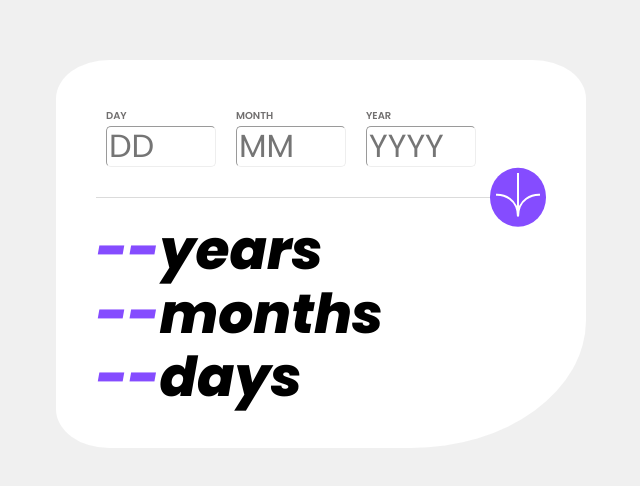
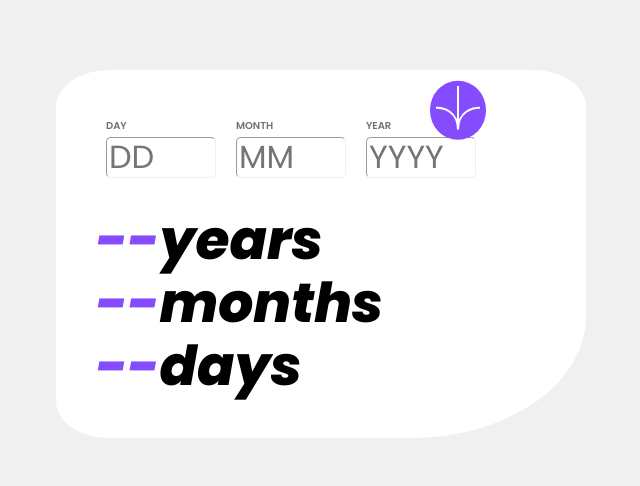
Before and after one commit to GgonzaloCaceres/AgeCalculator, a React (Vite) app: page / in a window 1280 px wide. Shown: the part 146-632 px from the top of the page, without its empty margins (319-959 px from the left). Built offline with nearby package versions, Linux system fonts and the light colour scheme.

Commit message:
Fix - Fixes de estilos y estructuras de componentes

```diff
--- a/src/components/AgeCounter/AgeCounter.jsx
+++ b/src/components/AgeCounter/AgeCounter.jsx
@@ -7,11 +7,6 @@ const AgeCounter = () => {
     <div className={styles.AgeCounter}>
       <main>
         <InputsArea> </InputsArea>
-        <section className={styles.button}>
-          <div>
-            <img src="./icon-arrow.svg"></img>
-          </div>
-        </section>
         <CountersArea></CountersArea>
       </main>
     </div>
--- a/src/components/AgeCounter/AgeCounter.module.css
+++ b/src/components/AgeCounter/AgeCounter.module.css
@@ -14,22 +14,3 @@
   background-color: var(--White);
   border-radius: 10% 10% 33% 10%;
 }
-.button {
-  display: flex;
-  justify-content: flex-end;
-  border-top: 10px;
-  border-bottom: 1px solid var(--Light-grey);
-}
-
-.button div {
-  position: absolute;
-  transform: translateY(-50%);
-  padding: 5px;
-  background-color: var(--primary-purple);
-  border-radius: 50%;
-}
-
-.button div:hover {
-  background-color: var(--Off-black);
-  cursor: pointer;
-}
--- a/src/components/DateInput/DateInput.jsx
+++ b/src/components/DateInput/DateInput.jsx
@@ -22,7 +22,7 @@ const DateInput = ({ type }) => {
   return (
     <div className={style.inputCombo}>
       <label htmlFor="dateImport">{Label}</label>
-      <input id="dateImport" placeholder={PlaceHolder}></input>
+      <input id="dateImport" type="number" placeholder={PlaceHolder}></input>
       <span></span>
     </div>
   )
--- a/src/components/InputsArea/InputsArea.jsx
+++ b/src/components/InputsArea/InputsArea.jsx
@@ -2,10 +2,15 @@ import DateInput from '../DateInput/DateInput'
 import style from './InputsArea.module.css'
 
 const InputsArea = () => (
-  <div className={style.InputsArea}>
+  <form className={style.InputsArea}>
     <DateInput type="Day"></DateInput>
     <DateInput type="Month"></DateInput>
     <DateInput type="Year"></DateInput>
-  </div>
+    <section className={style.button}>
+      <button type="submit">
+        <img src="./icon-arrow.svg"></img>
+      </button>
+    </section>
+  </form>
 )
 export default InputsArea
--- a/src/components/InputsArea/InputsArea.module.css
+++ b/src/components/InputsArea/InputsArea.module.css
@@ -2,3 +2,25 @@
   display: flex;
   margin-bottom: 20px;
 }
+
+.button {
+  display: flex;
+  justify-content: flex-end;
+  border-top: 10px;
+  border-bottom: 1px solid var(--Light-grey);
+}
+
+.button button {
+  border: none;
+  font: inherit;
+  position: absolute;
+  transform: translateY(-50%);
+  padding: 5px;
+  background-color: var(--primary-purple);
+  border-radius: 50%;
+}
+
+.button button:hover {
+  background-color: var(--Off-black);
+  cursor: pointer;
+}
```
